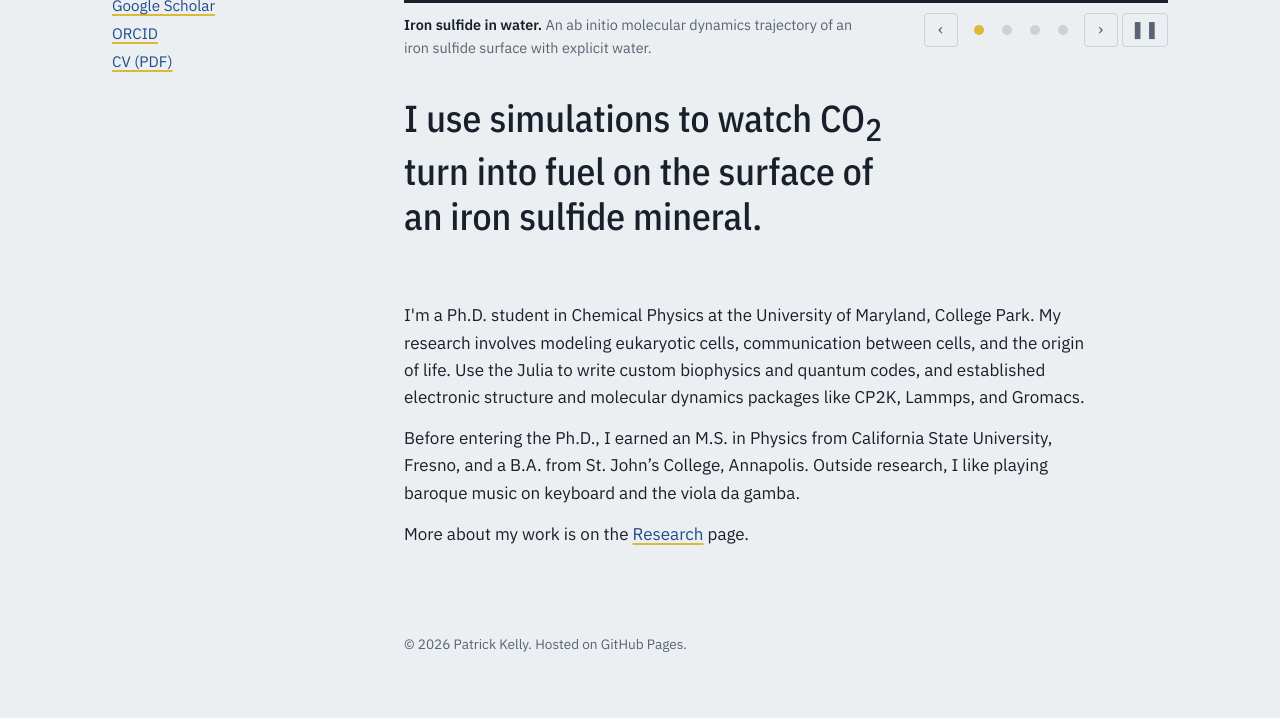
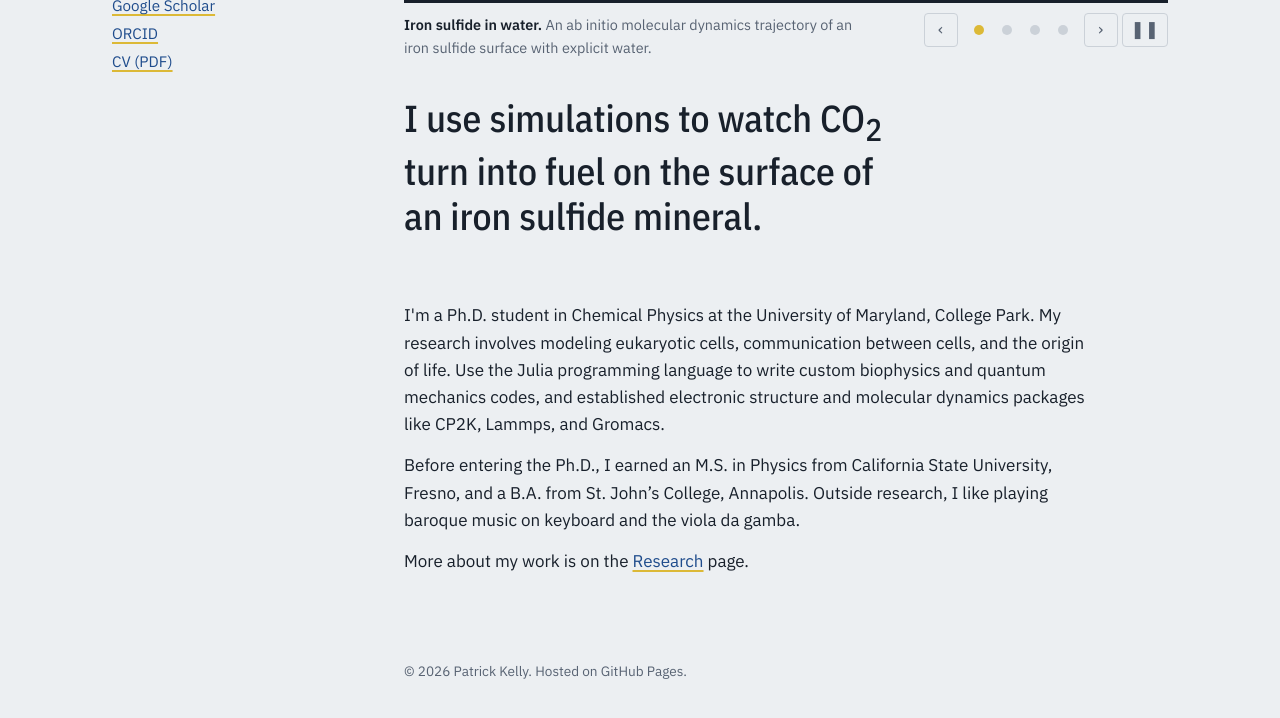
Before and after one commit to Leibniz1697/Leibniz1697.github.io, a Jekyll site: the page built from index.html, in a window 1280 px wide and 1248 px high. Shown: the part 485-1203 px from the top of the window. Built offline with Jekyll 4.4.1, drawn with Linux system fonts in a browser that asks for light colours.

Commit message:
Clarify programming language in research description
Updated the text to specify 'Julia programming language' and corrected formatting.

```diff
--- a/index.html
+++ b/index.html
@@ -38,7 +38,7 @@ summary: "Patrick Kelly: stochastic hydrodynamics, ab initio molecular dynamics,
 <section>
   <p>
     I'm a Ph.D. student in Chemical Physics at the University of Maryland, College Park. My research involves modeling eukaryotic cells,
-    communication between cells, and the origin of life. Use the Julia to write custom biophysics and quantum codes, and established
+    communication between cells, and the origin of life. Use the Julia programming language to write custom biophysics and quantum mechanics codes, and established
     electronic structure and molecular dynamics packages like CP2K, Lammps, and Gromacs.
   </p>
   <p>
```
